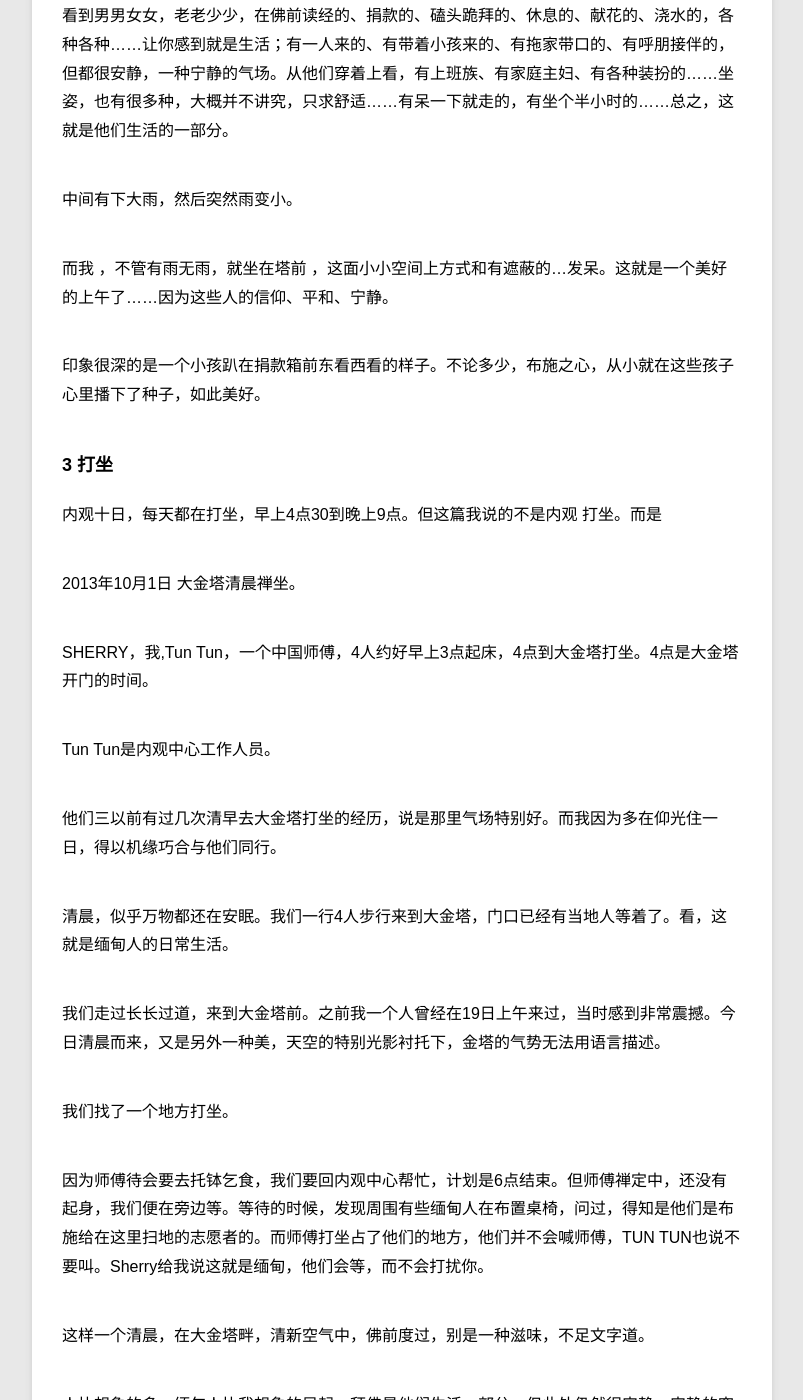
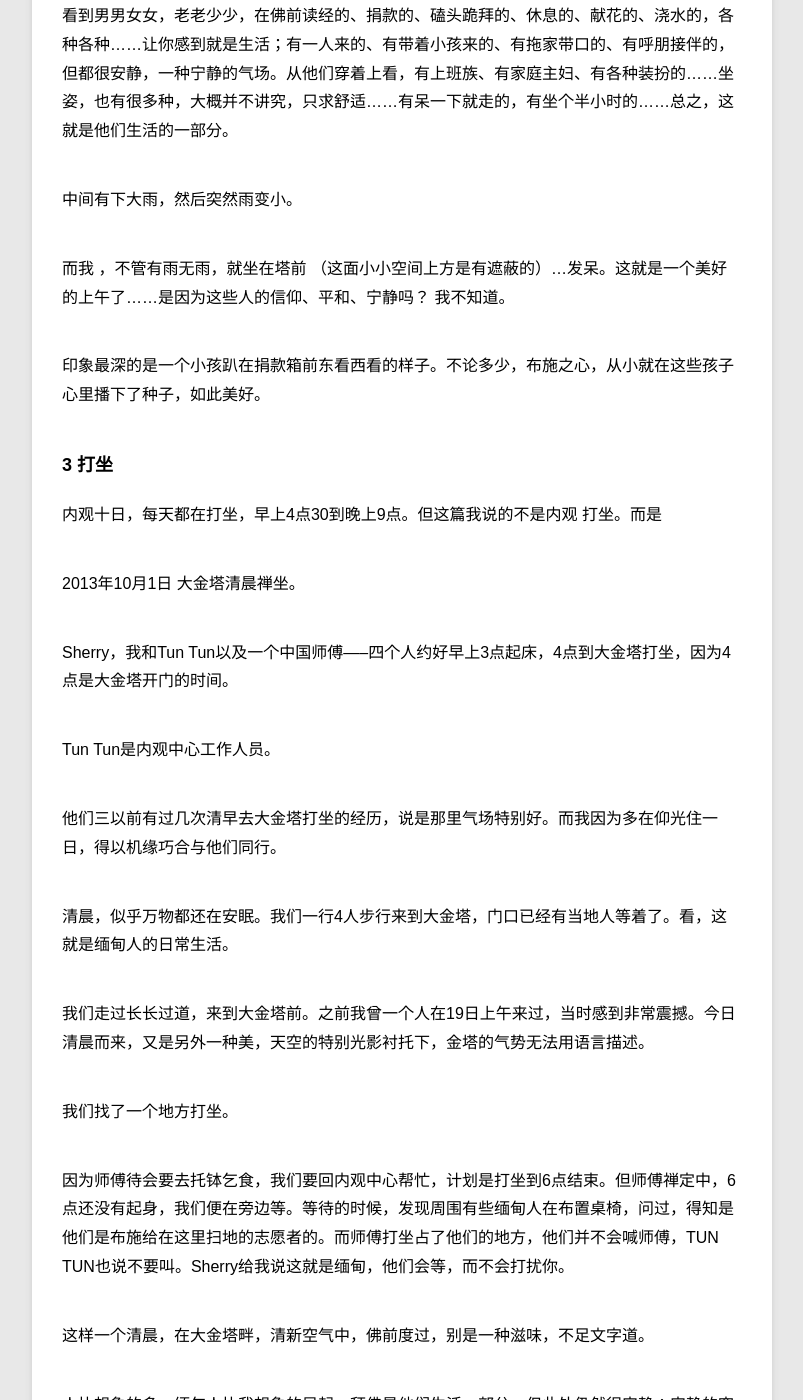
Before and after one commit to violettianjie/violettianjie.github.io, a Jekyll site: the page built from _posts/blog/2018-12-09-travel.md, in a window 1280 px wide and 1400 px high, scrolled down 2324 px. Shown: the whole window, without its empty margins (78-881 px from the left). Built offline with Jekyll 4.4.1, drawn with Linux system fonts in a browser that asks for light colours; some of the changed text lies outside the part shown.

Commit message:
Update 2018-12-09-travel.md

```diff
--- a/_posts/blog/2018-12-09-travel.md
+++ b/_posts/blog/2018-12-09-travel.md
@@ -68,9 +68,9 @@ category: blog
 
 中间有下大雨，然后突然雨变小。
 
-而我 ，不管有雨无雨，就坐在塔前 ，这面小小空间上方式和有遮蔽的…发呆。这就是一个美好的上午了……因为这些人的信仰、平和、宁静。
+而我 ，不管有雨无雨，就坐在塔前 （这面小小空间上方是有遮蔽的）…发呆。这就是一个美好的上午了……是因为这些人的信仰、平和、宁静吗？ 我不知道。
 
-印象很深的是一个小孩趴在捐款箱前东看西看的样子。不论多少，布施之心，从小就在这些孩子心里播下了种子，如此美好。
+印象最深的是一个小孩趴在捐款箱前东看西看的样子。不论多少，布施之心，从小就在这些孩子心里播下了种子，如此美好。
 
 ### 3 打坐
 
@@ -79,7 +79,7 @@ category: blog
 2013年10月1日
 大金塔清晨禅坐。
 
-SHERRY，我,Tun Tun，一个中国师傅，4人约好早上3点起床，4点到大金塔打坐。4点是大金塔开门的时间。
+Sherry，我和Tun Tun以及一个中国师傅-----四个人约好早上3点起床，4点到大金塔打坐，因为4点是大金塔开门的时间。
 
 Tun Tun是内观中心工作人员。
 
@@ -87,15 +87,15 @@ Tun Tun是内观中心工作人员。
 
 清晨，似乎万物都还在安眠。我们一行4人步行来到大金塔，门口已经有当地人等着了。看，这就是缅甸人的日常生活。
 
-我们走过长长过道，来到大金塔前。之前我一个人曾经在19日上午来过，当时感到非常震撼。今日清晨而来，又是另外一种美，天空的特别光影衬托下，金塔的气势无法用语言描述。
+我们走过长长过道，来到大金塔前。之前我曾一个人在19日上午来过，当时感到非常震撼。今日清晨而来，又是另外一种美，天空的特别光影衬托下，金塔的气势无法用语言描述。
 
 我们找了一个地方打坐。
 
-因为师傅待会要去托钵乞食，我们要回内观中心帮忙，计划是6点结束。但师傅禅定中，还没有起身，我们便在旁边等。等待的时候，发现周围有些缅甸人在布置桌椅，问过，得知是他们是布施给在这里扫地的志愿者的。而师傅打坐占了他们的地方，他们并不会喊师傅，TUN TUN也说不要叫。Sherry给我说这就是缅甸，他们会等，而不会打扰你。
+因为师傅待会要去托钵乞食，我们要回内观中心帮忙，计划是打坐到6点结束。但师傅禅定中，6点还没有起身，我们便在旁边等。等待的时候，发现周围有些缅甸人在布置桌椅，问过，得知是他们是布施给在这里扫地的志愿者的。而师傅打坐占了他们的地方，他们并不会喊师傅，TUN TUN也说不要叫。Sherry给我说这就是缅甸，他们会等，而不会打扰你。
 
 这样一个清晨，在大金塔畔，清新空气中，佛前度过，别是一种滋味，不足文字道。
 
-人比想象的多，缅甸人比我想象的早起，拜佛是他们生活一部分，但此处仍然很宁静，宁静的空气，宁静的氛围。
+人比想象的多，缅甸人比我想象的早起，拜佛是他们生活一部分，但此处仍然很宁静：宁静的空气，宁静的氛围。
 
 当我们离开的时候，回眸，大金塔背后的天与云如画，街边一群鸽子突然飞起，绿树旁的金色与黑白色交织，安静的街道默然。
 
```
